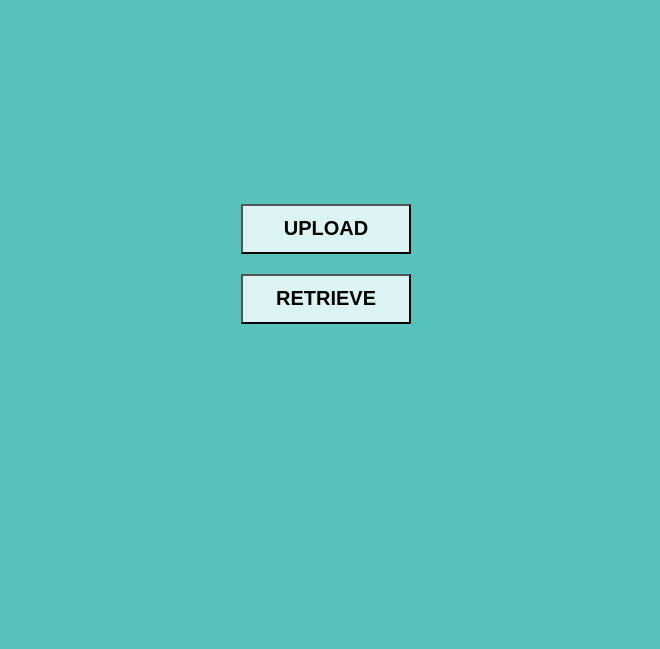
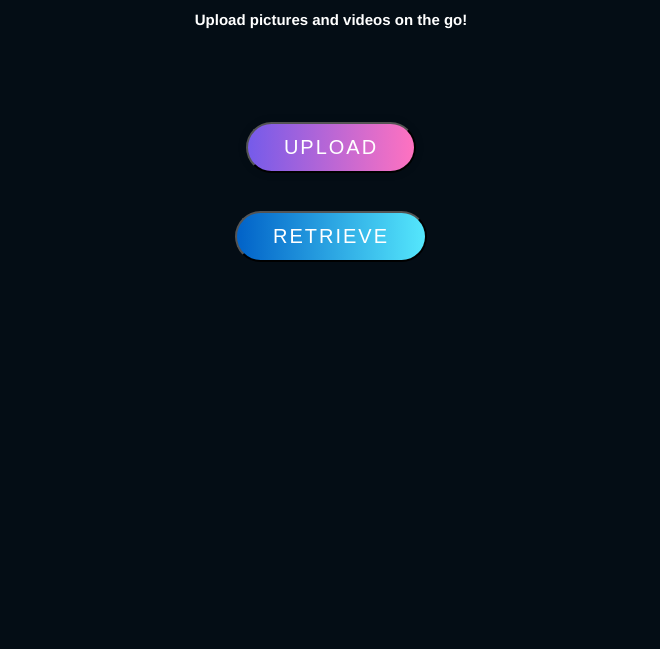
Before and after one commit to NotAseem/PICVERSE, a plain HTML site: page index.html in a window 1280 px wide. Shown: the part 151-800 px from the top of the page, without its empty margins (309-969 px from the left). Drawn offline with Linux system fonts and the light colour scheme; a web font is replaced by a local one.

Commit message:
Update style.css

```diff
--- a/style.css
+++ b/style.css
@@ -1,19 +1,44 @@
 body{
-    padding: 0;
-    margin: 0;
-    background-color: #57c2bc;
+    /*padding: 0;
+    margin: 0;*/
+    display: flex;
+    align-items: center;
+    justify-content: center;
+    flex-direction: column;
+    background-color: #040d15;
 }
 .button1{
-   width: 170px;
+   /*width: 170px;
    height: 50px;
    font-size: 20px;
    margin-left: 550px;
    margin-top: 120px;
    font-weight: bold;
-   background-color: #daf5f3;
+   background-color: #daf5f3;*/
+   position: relative;
+   display: inline-block;
+   padding: 12px 36px;
+   margin:10px 0;
+   color: #fff;
+   text-decoration: none;
+   text-transform: uppercase;
+   font-size: 20px;
+   letter-spacing: 2px;
+   border-radius: 40px;
+   background: linear-gradient(90deg,#755bea,#ff72c0);
+   box-shadow: 0 0 10px rgba(0, 0, 0, 0.1);
+   -webkit-transition-duration: 0.3s;
+   transition-duration: 0.3s;
+   -webkit-transition-property: box-shadow, transform;
+   transition-property: box-shadow, transform;
+}
+.button1:hover, .button1:focus, .button1:active{
+    box-shadow: 0 0 20px rgba(0, 0, 0, 0.5);
+    -webkit-transform: scale(1.1);
+    transform: scale(1.1);
 }
 .button2{
-    width: 170px;
+    /*width: 170px;
     height: 50px;
     font-size: 20px;
     margin-left: 550px;
@@ -21,21 +46,38 @@ body{
     font-weight: bold;
     background-color: #daf5f3;
 
-    margin-top: 20px;
+    margin-top: 20px;*/
+    position: relative;
+   display: inline-block;
+   padding: 12px 36px;
+   margin:10px 0;
+   color: #fff;
+   text-decoration: none;
+   text-transform: uppercase;
+   font-size: 20px;
+   letter-spacing: 2px;
+   border-radius: 40px;
+   background: linear-gradient(90deg,#0162c8,#55e7fc);
  }
-
+ .button2:hover, .button2:focus, .button2:active{
+    box-shadow: 0 0 20px rgba(0, 0, 0, 0.5);
+    -webkit-transform: scale(1.1);
+    transform: scale(1.1);
+}
 h1{
-    font-size: 39px;
+    font-size: 55px;
+    text-align: center;
+    font-weight:bolder;
+    font-family: 'Caveat', cursive;
+    -webkit-text-stroke: 1px#0c1112;
+    color: white;
+}
+h2{
+    font-size: 15px;
     text-align: center;
     font-family: 'Franklin Gothic Medium', 'Arial Narrow', Arial, sans-serif;
-    -webkit-text-stroke: 1px#0c1112;
-    color: black;
-}
-h2{
-    font-size: 33px;
-    text-align: center;
-    font-family: 'Franklin Gothic Medium', 'Arial Narrow', Arial, sans-serif;
-    -webkit-text-stroke: 1px#0c1112;
+    margin-top: 10px;
+    /*-webkit-text-stroke: 1px#0c1112;*/
     color: white;
 }
 .splash{
@@ -44,10 +86,12 @@ h2{
     left: 0;
     width: 100%;
     height: 100vh;
-    background: black;
+    background: white;
     z-index: 200;
-    color: #cbf4f7;
-    font-size: 40px;
+    color: black;
+    font-size: 120px;
+    font-family: 'Caveat', cursive;
+    font-weight: bold;
     text-align: center;
     line-height: 90vh;
 }
```
